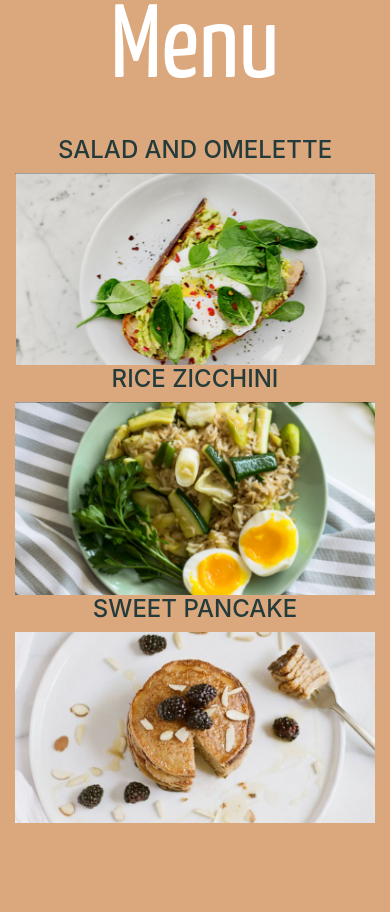
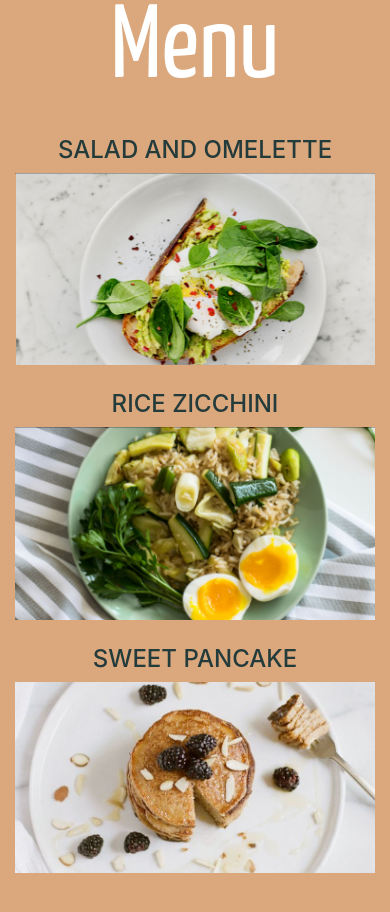
Before and after one commit to lauralahtiluoma/The-Tiny-Restaurant, a plain HTML site: page index.html in a window 390 px wide. Shown: the part 1638-2550 px from the top of the page. Before the commit the page ends 2511 px from the top, so only its background shows below. Drawn offline with nearby package versions, Linux system fonts and the light colour scheme.

Commit message:
Fix menu center

```diff
--- a/index.html
+++ b/index.html
@@ -72,16 +72,16 @@
 		<div class="col-md-4"></div>
 	</div>
 
-	<div class="row justify-content-md-center menu">
-		<div class="col-md-4">
+	<div class="row justify-content-md-center menu text-center">
+		<div class="col-md-4 meal">
 			<h4 class="text-center">SALAD AND OMELETTE</h4>
 			<img src="salad.png" class="img-fluid"></img>
 		</div>
-		<div class="col-md-4">
+		<div class="col-md-4 meal">
 			<h4 class="text-center">RICE ZICCHINI</h4>
 			<img src="rice.png" class="img-fluid"></img>
 		</div>
-		<div class="col-md-4">
+		<div class="col-md-4 meal">
 			<h4 class="text-center">SWEET PANCAKE</h4>
 			<img src="pancake.png" class="img-fluid"></img>
 		</div>
--- a/restaurant_style.css
+++ b/restaurant_style.css
@@ -85,3 +85,7 @@ hr {
 	margin-top: 30px;
 	margin-bottom: 50px;
 }
+
+.meal {
+	margin-bottom: 25px;
+}
```
